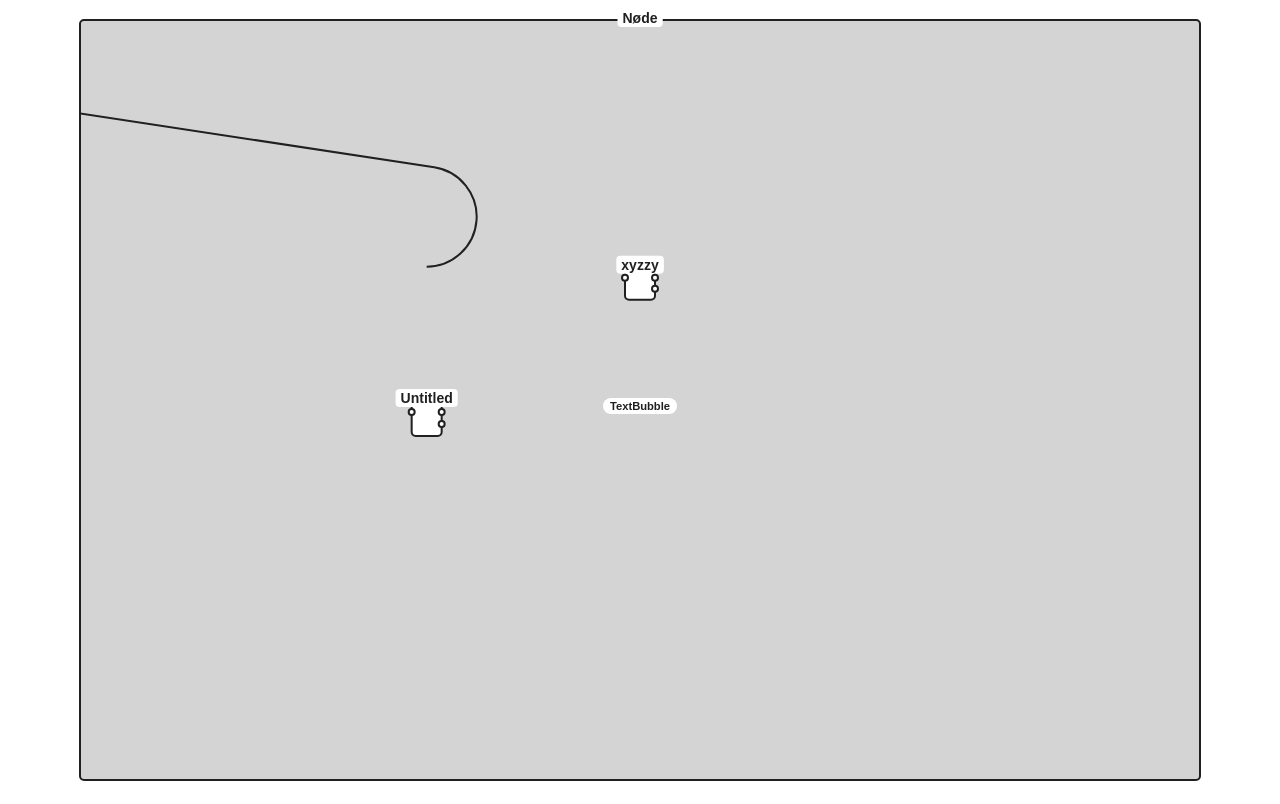
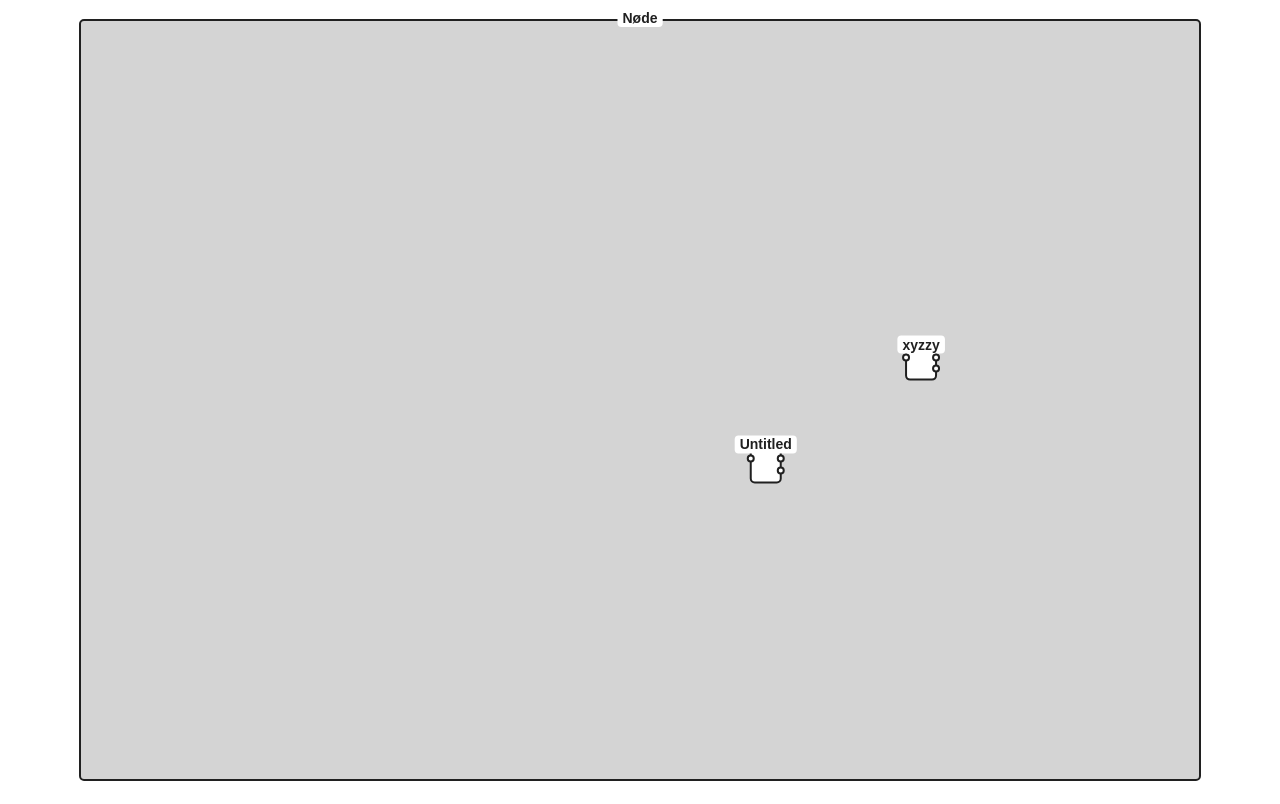
Before and after one commit to treefrogman/NodeOpDevReact, a React (Create React App) app: page / in a window 1280 px wide. Built offline with nearby package versions, Linux system fonts and the light colour scheme.

Commit message:
scrolling is in a good place for now, but...
- it's boundless, which can get things lost
- the cursor is invisble when middle-click dragging

the onwheel outernode glitch is fixed
by lifting offset out of scrolldragcanvas and reapplying it via props

```diff
--- a/src/App.css
+++ b/src/App.css
@@ -25,15 +25,17 @@
 }
 
 .App {
-	background-color: var(--canvas-back-color);
 	--text-color: white;
 	--text-back-color: rgb(32,32,32);
 	font-size: 14px;
 }
 
+.ScrollDragCanvas-back {
+	fill: var(--canvas-back-color);
+}
+
 .TextBubble-text {
 	fill: var(--main-element-color);
-	font-size: .8em;
 	font-weight: 550;
 	font-family: sans-serif;
 }
@@ -42,8 +44,8 @@
 	fill: var(--main-back-color);
 }
 
-.NødeTitle .TextBubble-text {
-	font-size: 1em;
+.Pørt .TextBubble-text {
+	font-size: .8em;
 }
 
 .Nøde-back {
--- a/src/App.js
+++ b/src/App.js
@@ -1,28 +1,40 @@
 import './App.css';
 import useWindowDimensions from './utils/useWindowDimensions';
-import useMousePosition from './utils/useMousePosition';
 import React from 'react';
 import Høse from './Høse';
 import TextBubble from './TextBubble';
 // import Pørt from './Pørt';
 import Nøde from './Nøde';
 import OuterNøde from './OuterNøde';
+import ScrollDragCanvas from './ScrollDragCanvas';
+
+function rpos() {
+	return (Math.random()-.5) * 600;
+}
+const pts = [
+	{ x: rpos(), y: rpos() },
+	{ x: rpos(), y: rpos() },
+	{ x: rpos(), y: rpos() },
+];
 
 export default function App() {
 	// No scrollbars
 	React.useEffect(() => (document.body.style.overflow = "hidden") && undefined, []);
-
+	const [ offset, setOffset ] = React.useState({ x: 0, y: 0 });
 	const { height, width } = useWindowDimensions();
-	const { left, top } = useMousePosition();
+	function onPan(delta) {
+		setOffset({ x: offset.x + delta.x, y: offset.y + delta.y });
+	}
 	return (
 		<div className="App">
-			<svg width={width} height={height+1} viewBox={`0 0 ${width} ${height+1}`}>
-				<Høse startX={width / 3} startY={height / 3} endX={left-5} endY={top} />
-				<Nøde title="Untitled" x={width / 3} y={height / 2} pørtSpacing="12" />
-				<Nøde title="xyzzy" x={width / 2} y={height / 3} pørtSpacing="11" />
-				<TextBubble text="TextBubble" x={Math.floor(width / 2)} y={Math.floor(height / 2)} padV="2" padH="7" ry="100" />
-				<OuterNøde title="root" width={width} height={height} />
-			</svg>
+			<ScrollDragCanvas width={width} height={height} onPan={onPan} x={offset.x} y={offset.y}>
+				<Nøde title="Untitled" x={pts[1].x} y={pts[1].y} pørtSpacing="12" />
+				<Nøde title="xyzzy" x={pts[2].x} y={pts[2].y} pørtSpacing="11" />
+				<OuterNøde title="root" x={offset.x} y={offset.y} width={width} height={height} />
+			</ScrollDragCanvas>
 		</div>
 	);
 }
+
+// lasso selection will be necessary, for threading between nodes to select just the set you want.
+// but as though that weren't there, a robustly intuitive way to select and deselect nodes will also be necessary.
--- a/src/OuterNøde.js
+++ b/src/OuterNøde.js
@@ -2,8 +2,9 @@ import SVGRoundRectCutout from './utils/SVGRoundRectCutout';
 import NødeTitle from './NødeTitle';
 
 export default function OuterNøde(props) {
-	const { width, height } = props;
+	const { x, y, width, height } = props;
 	const halfwidth = width / 2;
+	const halfheight = height / 2;
 	const topBottom = 20;
 	const sides = 80;
 	const pad = 10;
@@ -12,7 +13,7 @@ export default function OuterNøde(props) {
 	const sidesPad = sides + pad;
 	const radius = 4;
 	return (
-		<svg x={halfwidth} y={topBottom}>
+		<svg x={x} y={topBottom + y - halfheight}>
 			<SVGRoundRectCutout x={-pad - halfwidth} y={-pad - topBottom} width={width + pad2} height={height + pad2} top={topBottomPad} left={sidesPad} right={sidesPad} bottom={topBottomPad} rx={radius} />
 			<NødeTitle title="Nøde" />
 		</svg>
--- a/src/Pørt.css
+++ b/src/Pørt.css
@@ -4,10 +4,20 @@
 	stroke-width: var(--main-element-line-thickness);
 }
 
-.Pørt-hitbox, .Pørt-hitbox:hover+.Pørt-ring {
+.Pørt-hitbox, .Pørt-hitbox:hover~.Pørt-ring {
 	r: calc(var(--pørt-radius) + var(--main-element-line-thickness));
 }
 
 .Pørt-ring {
 	pointer-events: none;
 }
+
+.Pørt .TextBubble {
+	pointer-events: none;
+	visibility: hidden;
+}
+
+.Pørt-hitbox:hover~.TextBubble {
+	visibility: visible;
+	pointer-events: none;
+}
--- a/src/Pørt.js
+++ b/src/Pørt.js
@@ -4,13 +4,22 @@
 //
 
 import React from 'react';
+import TextBubble from './TextBubble';
 import './Pørt.css';
 
 export default function Pørt(props) {
 	return (
-		<svg {...props}>
+		<svg {...props} className="Pørt">
 			<circle className="Pørt-hitbox"></circle>
+			<TextBubble text="TextBubble" y="-7" x="10" textanchor="left" padV="2" padH="7" ry="100" />
 			<circle className="Pørt-ring"></circle>
 		</svg>
 	);
 }
+
+
+/*
+
+				i've taken the wrong approach with these pørt hover effects and labels.
+				the pørts should have their inside labels as planned (but nyi), but the outer labels should be attached to the pørtSpawn object
+*/
--- /dev/null
+++ b/src/ScrollDragCanvas.js
@@ -0,0 +1,58 @@
+import { useState, useRef } from 'react';
+
+export default function ScrollDragCanvas(props) {
+	const { onPan, x, y, width, height, children, ...other } = props;
+	const backRef = useRef(null);
+	const rootRef = useRef(null);
+	const halfwidth = width / 2;
+	const halfheight = height / 2;
+	const [drag, setDrag] = useState(false);
+	const x0 = x - halfwidth;
+	const y0 = y - halfheight;
+
+	function updateOffset(delta) {
+		// Multiply by -1 to invert the direction of the drag
+		onPan({ x: -delta.x, y: -delta.y });
+	}
+
+	function onPointerDown(e) {
+		if (e.button === 2) {
+			// Right click
+			// contextmenu nyi
+		} else if (e.button === 1) {
+			// Middle click
+			setDrag(true);
+			rootRef.current.requestPointerLock();
+		} else {
+			// Left click
+			if (e.target === backRef.current) {
+				setDrag(true);
+				rootRef.current.setPointerCapture(e.pointerId);
+			}
+		}
+	}
+	function onPointerUp(e) {
+		setDrag(false);
+		document.exitPointerLock();
+		rootRef.current.releasePointerCapture(e.pointerId);
+	}
+	function onPointerMove(e) {
+		if (drag) {
+			const scale = window.devicePixelRatio;
+			updateOffset({ x: e.movementX / scale, y: e.movementY / scale });
+		}
+	}
+	function onAuxClick(e) {
+		e.preventDefault();
+	}
+
+	function onWheel(e) {
+		updateOffset({ x: e.deltaX, y: e.deltaY });
+	}
+	return (
+		<svg ref={rootRef} width={width} height={height+1} viewBox={[x0, y0, width, height+1].join(" ")} onPointerDown={onPointerDown} onPointerUp={onPointerUp} onPointerMove={onPointerMove} onWheel={onWheel} onAuxClick={onAuxClick} {...other}>
+			<rect ref={backRef} className="ScrollDragCanvas-back" x={x0} y={y0} width={width} height={height} />
+			{ children }
+		</svg>
+	);
+}
--- a/src/TextBubble.js
+++ b/src/TextBubble.js
@@ -4,7 +4,7 @@ import './TextBubble.css';
 
 export default function TextBubble(props) {
 	const textRef = React.useRef(null);
-	const { text, padH, padV, rx, ry, bboxref, ...other } = props;
+	const { text, padH, padV, rx, ry, bboxref, textanchor, ...other } = props;
 	const bbox = useBBox(textRef, text);
 	if (bboxref) {
 		bboxref.current = bbox;
@@ -17,9 +17,9 @@ export default function TextBubble(props) {
 	const radiusY = Math.min(height / 2, ry || rx);
 	const radiusX = rx || radiusY;
 	return (
-		<svg overflow="visible" {...other}>
+		<svg overflow="visible" {...other} className="TextBubble">
 			<rect className="TextBubble-back" x={left} y={top} width={width} height={height} rx={radiusX} ry={radiusY} />
-			<text className="TextBubble-text" ref={textRef} textAnchor="middle" alignmentBaseline="text-before-edge">{text}</text>
+			<text className="TextBubble-text" ref={textRef} textAnchor={textanchor || "middle"} alignmentBaseline="text-before-edge">{text}</text>
 		</svg>
 	)
 }
```
